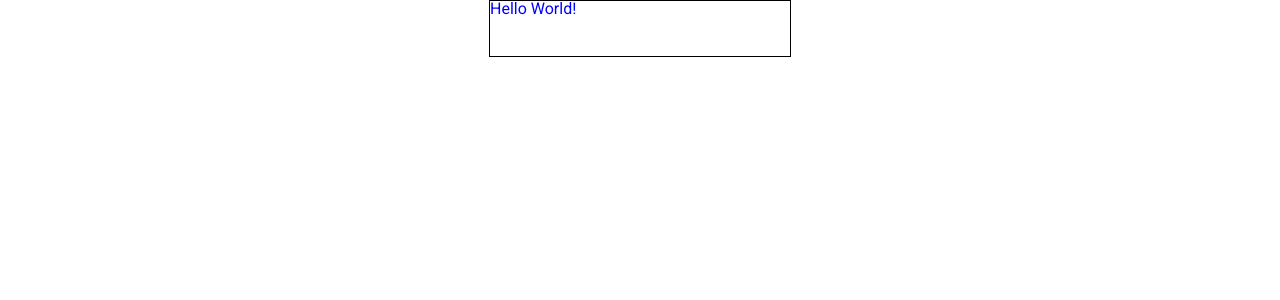
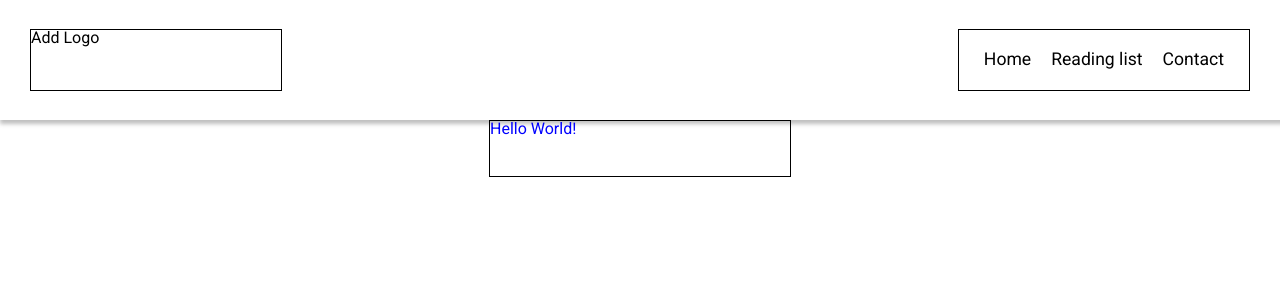
Before and after one commit to whathecker/personal-website, a Next.js app in the folder frontend/: page / in a window 1280 px wide. Shown: the top 300 px of the page. Built offline with nearby package versions, Linux system fonts and the light colour scheme.

Commit message:
build: add desktop styling and snapshot test of header component

```diff
--- a/frontend/src/components/shared/header/header.tsx
+++ b/frontend/src/components/shared/header/header.tsx
@@ -1,8 +1,17 @@
 import * as React from 'react';
-import { StyledHeader } from './styled';
+import { StyledHeader, StyledLogoWrapper, StyledMenuWrapper, StyledMenuItem } from './styled';
 
 const Header: React.FunctionComponent = () => {
-  return <StyledHeader></StyledHeader>;
+  return (
+    <StyledHeader>
+      <StyledLogoWrapper>Add Logo</StyledLogoWrapper>
+      <StyledMenuWrapper>
+        <StyledMenuItem>Home</StyledMenuItem>
+        <StyledMenuItem>Reading list</StyledMenuItem>
+        <StyledMenuItem>Contact</StyledMenuItem>
+      </StyledMenuWrapper>
+    </StyledHeader>
+  );
 };
 
 export default Header;
--- a/frontend/src/components/shared/header/styled.tsx
+++ b/frontend/src/components/shared/header/styled.tsx
@@ -2,6 +2,34 @@ import styled from 'styled-components';
 //import { device } from '../../../utils';
 
 export const StyledHeader = styled.header`
+  display: flex;
+  align-items: center;
   width: 100%;
-  height: 70px;
+  height: 120px;
+  box-shadow: 0px 4px 4px rgba(0, 0, 0, 0.25);
+  padding-left: 30px;
 `;
+
+export const StyledLogoWrapper = styled.div`
+  width: 250px;
+  height: 60px;
+  border: 1px solid black;
+`;
+
+export const StyledMenuWrapper = styled.div`
+  display: flex;
+  height: 60px;
+  align-items: center;
+  margin-left: auto;
+  margin-right: 60px;
+  padding-left: 15px;
+  padding-right: 15px;
+  border: 1px solid black;
+`;
+
+export const StyledMenuItem = styled.a`
+  cursor: pointer;
+  margin-left: 10px;
+  margin-right: 10px;
+  font-size: 1.1em;
+`;
--- a/frontend/src/pages/index.tsx
+++ b/frontend/src/pages/index.tsx
@@ -1,9 +1,10 @@
 import React from 'react';
-import { HelloWorld } from '../components/shared';
+import { HelloWorld, Header } from '../components/shared';
 
 const Homepage: React.FunctionComponent = () => {
   return (
     <>
+      <Header />
       <HelloWorld />
     </>
   );
```
Also changed, not shown: 2 other files (tests, documents, lock files or other folders).
